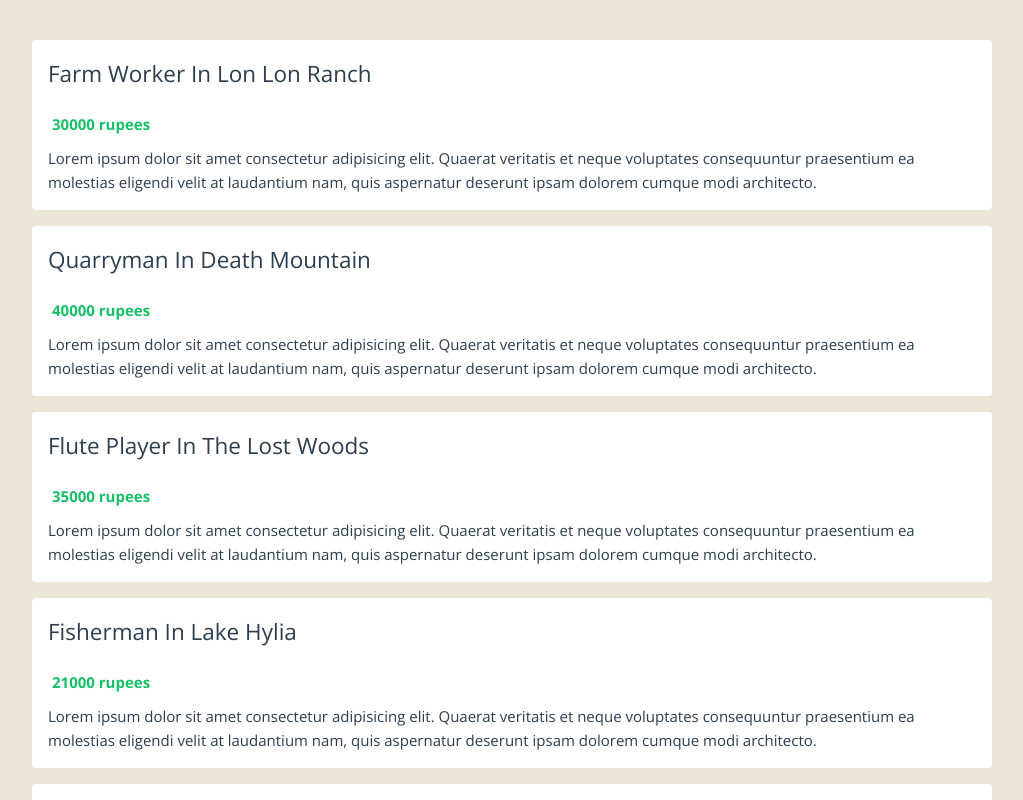
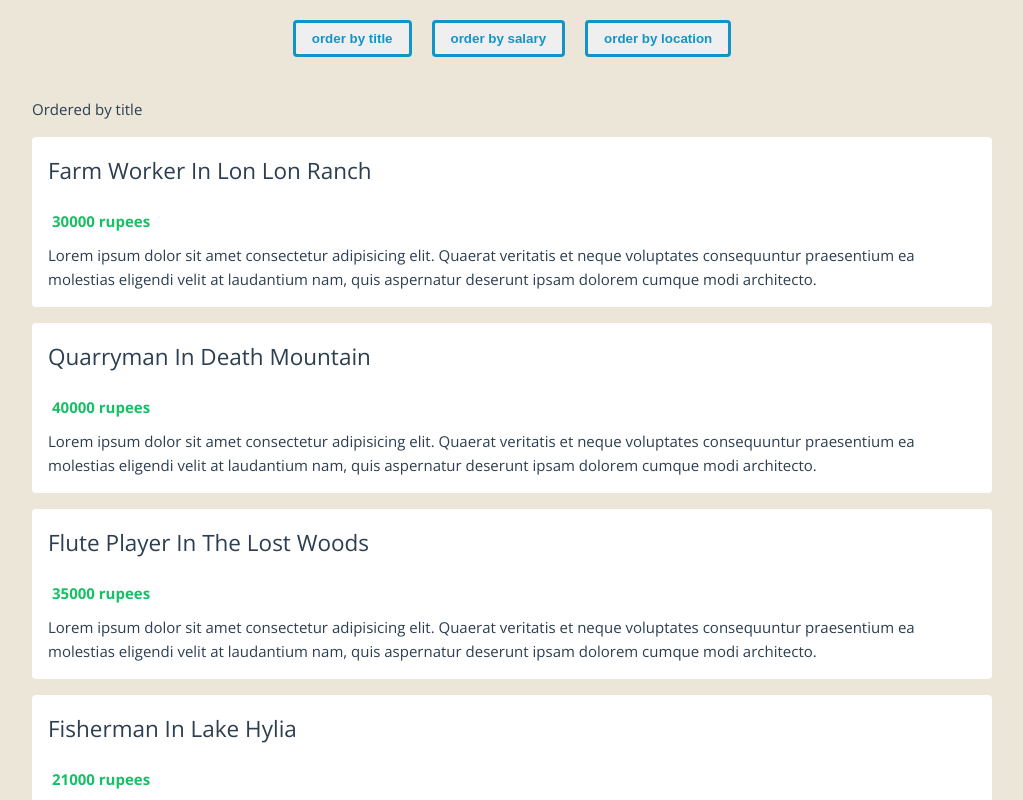
Before and after one commit to d85/vue-typescript-example, a Vue app: page / in a window 1280 px wide. Shown: the top 800 px of the page, without its empty margins (128-1151 px from the left). Built offline with nearby package versions, Linux system fonts and the light colour scheme.

Commit message:
Add 'order by' buttons

```diff
--- a/src/App.vue
+++ b/src/App.vue
@@ -1,22 +1,52 @@
 <template>
   <div class="app">
-    <JobsList :jobs="jobs"/>
+    <header>
+      <div class="order">
+        <button @click="handleClick('title')">order by title</button>
+        <button @click="handleClick('salary')">order by salary</button>
+        <button @click="handleClick('location')">order by location</button>
+      </div>
+    </header>
+    <JobsList :jobs="jobs" :order="order" />
   </div>
 </template>
 
 <script setup lang="ts">
 import { ref } from 'vue'
 import type Job from './types/Job'
+import type OrderTerm from './types/OrderTerm'
 import JobsList from './components/JobsList.vue';
 
 const jobs = ref<Job[]>([
-  { title: 'farm worker', location: 'lon lon ranch', salary: 30000, id: '1'},
-  { title: 'quarryman', location: 'death mountain', salary: 40000, id: '2'},
-  { title: 'flute player', location: 'the lost woods', salary: 35000, id: '3'},
-  { title: 'fisherman', location: 'lake hylia', salary: 21000, id: '4'},
-  { title: 'prison guard', location: 'gerudo valley', salary: 32000, id: '5'},
+  { title: 'farm worker', location: 'lon lon ranch', salary: 30000, id: '1' },
+  { title: 'quarryman', location: 'death mountain', salary: 40000, id: '2' },
+  { title: 'flute player', location: 'the lost woods', salary: 35000, id: '3' },
+  { title: 'fisherman', location: 'lake hylia', salary: 21000, id: '4' },
+  { title: 'prison guard', location: 'gerudo valley', salary: 32000, id: '5' },
 ])
+const order = ref<OrderTerm>('title')
+
+const handleClick = (term: OrderTerm) => {
+  order.value = term
+}
 </script>
 
 <style scoped>
+header {
+  text-align: center;
+}
+
+header .order {
+  margin-top: 20px;
+}
+
+button {
+  margin: 0 10px;
+  color: #1195c9;
+  border: 3px solid #1195c9;
+  padding: 8px 16px;
+  border-radius: 4px;
+  cursor: pointer;
+  font-weight: bold;
+}
 </style>
--- a/src/components/JobsList.vue
+++ b/src/components/JobsList.vue
@@ -1,5 +1,6 @@
 <template>
   <div class="job-list">
+    <p>Ordered by {{ order }}</p>
     <ul>
       <li v-for="job in jobs" :key="job.id">
         <h2>{{ job.title }} in {{ job.location }}</h2>
@@ -17,11 +18,16 @@
 <script setup lang="ts">
 import type { PropType } from 'vue';
 import type Job from '@/types/Job';
+import type OrderTerm from '@/types/OrderTerm';
 
 defineProps({
   jobs: {
     type: Array as PropType<Job[]>,
     required: true
+  },
+  order: {
+    required: true,
+    type: String as PropType<OrderTerm>
   }
 })
 </script>
--- /dev/null
+++ b/src/types/OrderTerm.ts
@@ -0,0 +1,3 @@
+type OrderTerm = 'location' | 'title' | 'salary'
+
+export default OrderTerm
```
